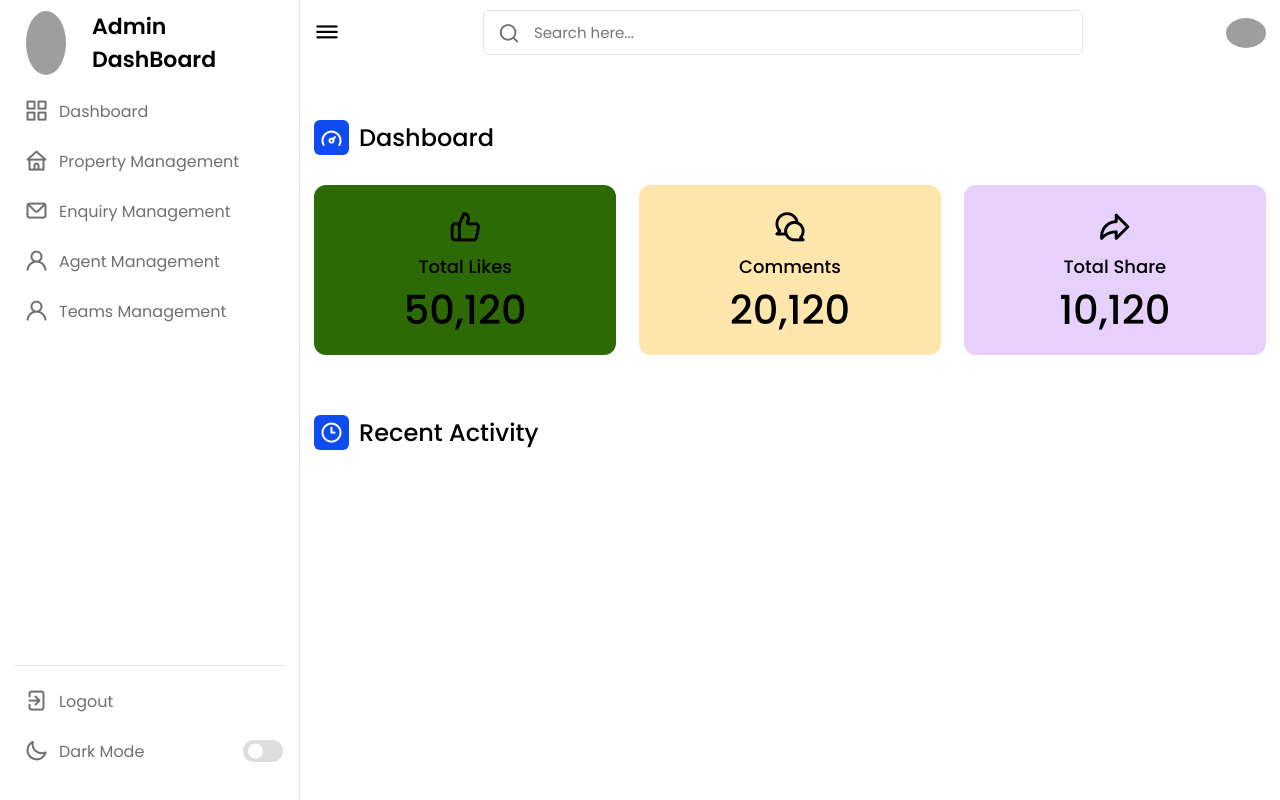
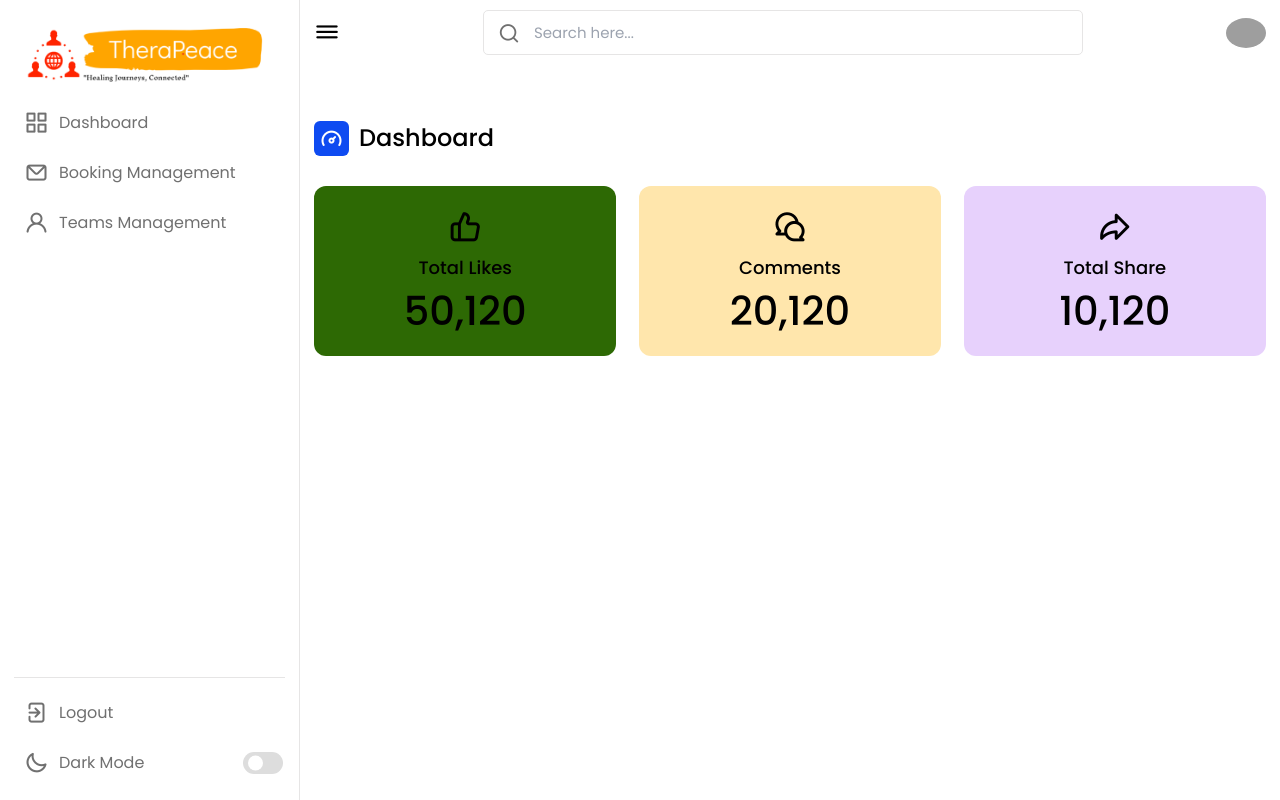
Before and after one commit to abhishekkarky/Therapist-Booking-System, a Django app: page /admin-page in a window 1280 px wide. Run offline with Django 5.2, Linux system fonts and the light colour scheme; some libraries are stand-ins or nearby versions; grey boxes are pictures that could not be loaded.

Commit message:
admin dashboard

```diff
--- a/Auth/urls.py
+++ b/Auth/urls.py
@@ -9,8 +9,6 @@ urlpatterns = [
     path('faq', views.FAQ, name='faq'),
     path('contact', views.contect, name='contact'),
         path('admin-page', views.adminPage, name='admin-page'),
-    path('admin-property-management', views.adminProperty, name='admin-property-management'),
-    path('admin-enquiry-management', views.enquiryProperty, name='admin-enquiry-management'),
-    path('admin-agent-management', views.agentManagement, name='admin-agent-management'),
-    path('admin-teams-management', views.teamsManagement, name='admin-teams-management')
+    path('admin-booking-management', views.bookingManagement, name='admin-booking-management'),
+    path('admin-teams-management', views.teamsManagement, name='admin-teams-management'),
 ]
--- a/Auth/views.py
+++ b/Auth/views.py
@@ -58,12 +58,7 @@ def contect(request):
 def adminPage(request):
     return render(request, 'admin/admin-panel.html')
 
-def adminProperty(request):
-    return render(request, 'admin/property-management.html')
-
-def enquiryProperty(request):
-    return render(request, 'admin/enquiry-management.html')
-def agentManagement(request):
-    return render(request, 'admin/agent-management.html')
+def bookingManagement(request):
+    return render(request, 'admin/booking-management.html')
 def teamsManagement(request):
     return render(request, 'admin/teams-management.html')
--- a/templates/admin/admin-panel.html
+++ b/templates/admin/admin-panel.html
@@ -14,6 +14,8 @@
       rel="stylesheet"
       href="https://unicons.iconscout.com/release/v4.0.0/css/line.css"
     />
+    <script src="https://cdn.tailwindcss.com"></script>
+
 
     <title>Admin Dashboard Panel</title>
   </head>
@@ -58,14 +60,7 @@
           </div>
         </div>
 
-        <div class="activity">
-          <div class="title">
-            <i class="uil uil-clock-three"></i>
-            <span class="text">Recent Activity</span>
-          </div>
 
-          <div class="activity-data"></div>
-        </div>
       </div>
     </section>
 
--- a/templates/admin/navbar.html
+++ b/templates/admin/navbar.html
@@ -1,10 +1,7 @@
 <nav>
   <div class="logo-name">
-    <div class="logo-image">
-      <img src="/static/images/realstate-logo.png" alt="" />
-    </div>
+      <img src="/static/images/logo.png" alt="" />
 
-    <span class="logo_name">Admin DashBoard</span>
   </div>
 
   <div class="menu-items">
@@ -15,23 +12,10 @@
           <span class="link-name">Dashboard</span>
         </a>
       </li>
-
       <li>
-        <a href="/admin-property-management">
-          <i class="uil uil-home"></i>
-          <span class="link-name">Property Management</span>
-        </a>
-      </li>
-      <li>
-        <a href="/admin-enquiry-management">
+        <a href="/admin-booking-management">
           <i class="uil uil-envelope"></i>
-          <span class="link-name">Enquiry Management</span>
-        </a>
-      </li>
-      <li>
-        <a href="/admin-agent-management">
-          <i class="uil uil-user"></i>
-          <span class="link-name">Agent Management</span>
+          <span class="link-name">Booking Management</span>
         </a>
       </li>
       <li>
```
Also changed, not shown: templates/admin/agent-management.html (deleted, +0 -116 lines), db.sqlite3, templates/admin/booking-management.html (renamed from templates/admin/enquiry-management.html).
